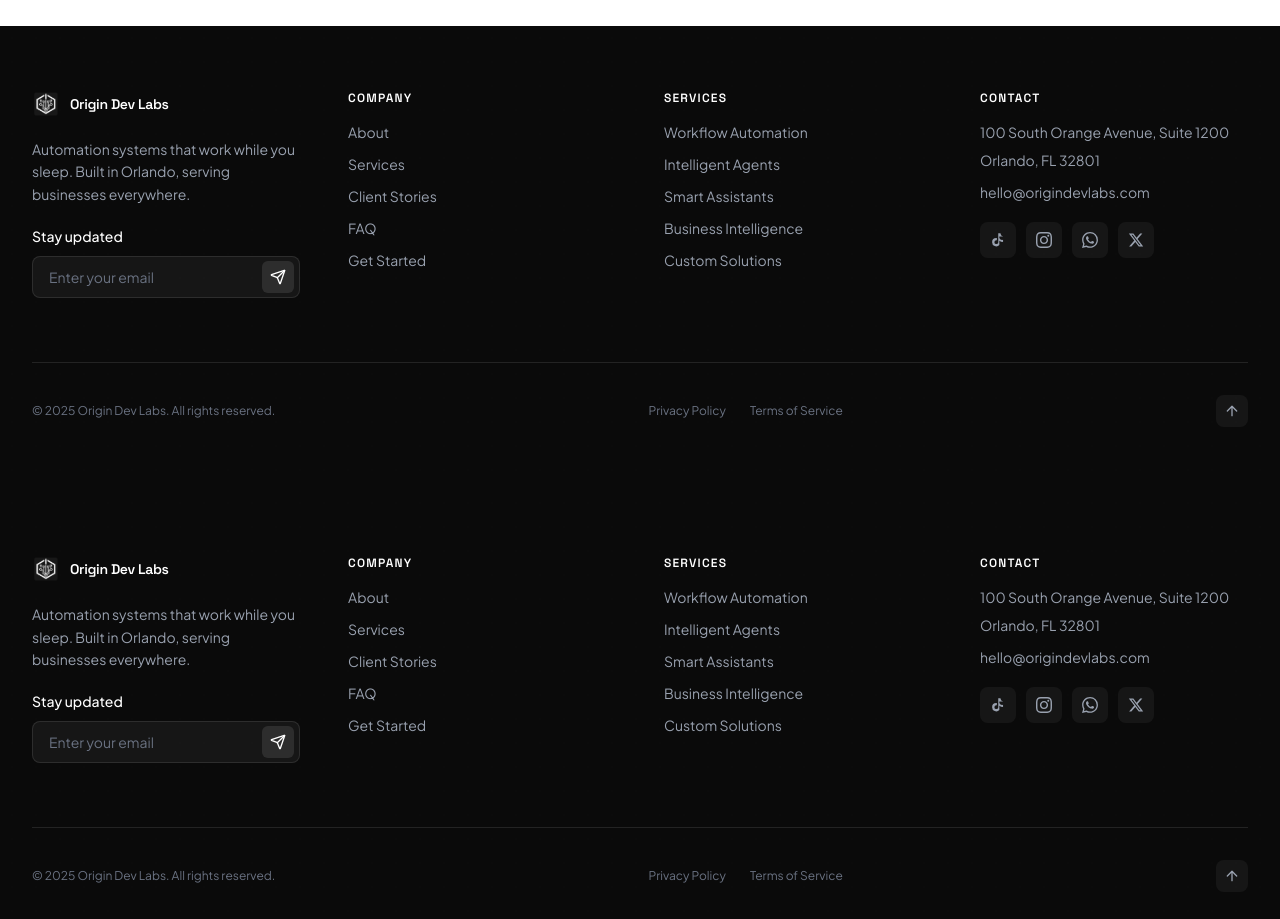
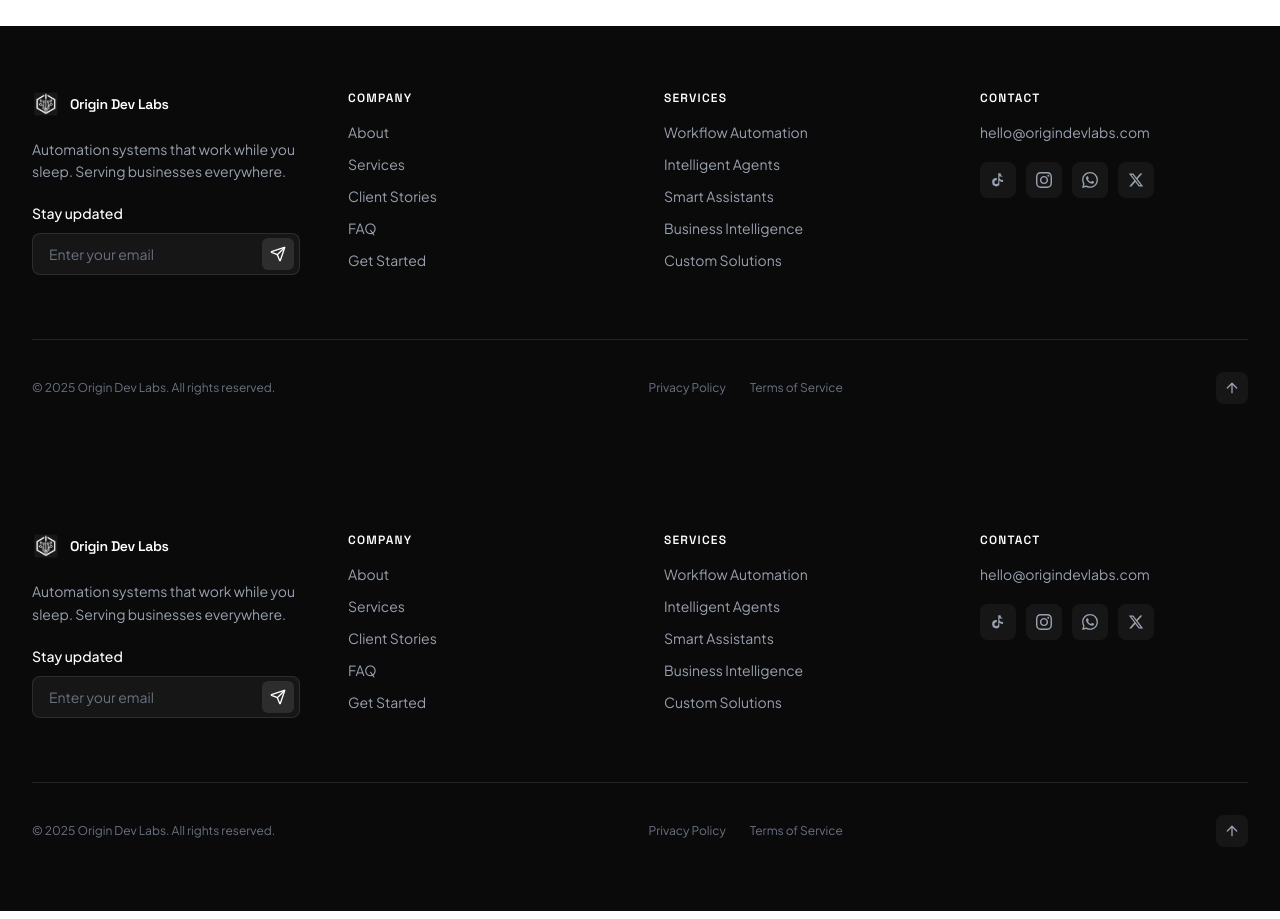
Before and after one commit to origindevlabs-beep/OriginDevLabs, a Next.js app: page /faq in a window 1280 px wide. Shown: the part 1340-2259 px from the top of the page. Built offline with nearby package versions, Linux system fonts and the light colour scheme.

Commit message:
f8e89aff-7c97-43c5-958e-dc455e3ca86e

```diff
--- a/src/app/about/layout.tsx
+++ b/src/app/about/layout.tsx
@@ -1,7 +1,7 @@
 import type { Metadata } from "next"
 
 export const metadata: Metadata = {
-  title: "About Origin Dev Labs | Our Story & Mission | Orlando, FL",
+  title: "About Origin Dev Labs | Our Story & Mission",
   description: "Learn about Origin Dev Labs — our mission to make automation practical for every business, our core values, and where we're headed.",
 }
 
--- a/src/app/get-started/layout.tsx
+++ b/src/app/get-started/layout.tsx
@@ -1,7 +1,7 @@
 import type { Metadata } from "next"
 
 export const metadata: Metadata = {
-  title: "Get Started | Free Automation Consultation | Origin Dev Labs | Orlando, FL",
+  title: "Get Started | Free Automation Consultation | Origin Dev Labs",
   description: "Ready to automate your business? Tell us about your project and get a free consultation within 24 hours.",
 }
 
--- a/src/app/layout.tsx
+++ b/src/app/layout.tsx
@@ -33,14 +33,6 @@ const organizationSchema = {
   description:
     "Origin Dev Labs builds automation systems, AI-powered chatbots, smart assistants, business intelligence dashboards, custom websites, and software that save businesses time and money.",
   email: "hello@origindevlabs.com",
-  address: {
-    "@type": "PostalAddress",
-    streetAddress: "100 South Orange Avenue, Suite 1200",
-    addressLocality: "Orlando",
-    addressRegion: "FL",
-    postalCode: "32801",
-    addressCountry: "US",
-  },
   sameAs: [
     "https://tiktok.com/@origindevlabs",
     "https://instagram.com/origindevlabs",
@@ -68,9 +60,9 @@ const webSiteSchema = {
 
 export const metadata: Metadata = {
   metadataBase: new URL("https://origindevlabs.com"),
-  title: "Origin Dev Labs | Automation Systems That Work While You Sleep | Orlando, FL",
+  title: "Origin Dev Labs | Automation Systems That Work While You Sleep",
   description:
-    "Origin Dev Labs builds automation systems, AI-powered chatbots, smart assistants, business intelligence dashboards, custom websites, and software that save businesses time and money. Based in Orlando, FL. Free consultation.",
+    "Origin Dev Labs builds automation systems, AI-powered chatbots, smart assistants, business intelligence dashboards, custom websites, and software that save businesses time and money. Free consultation.",
   icons: {
     icon: "/favicon.ico",
     apple: "/apple-touch-icon.png",
@@ -89,8 +81,6 @@ export const metadata: Metadata = {
     "custom software development",
     "SaaS development",
     "MVP development",
-    "Orlando",
-    "Florida",
     "Origin Dev Labs",
     "custom solutions",
     "automation consulting",
--- a/src/components/sections/FooterSection.tsx
+++ b/src/components/sections/FooterSection.tsx
@@ -124,7 +124,7 @@ export default function FooterSection() {
             </a>
 
             <p className="text-sm leading-relaxed text-gray-400">
-              Automation systems that work while you sleep. Built in Orlando, serving businesses everywhere.
+              Automation systems that work while you sleep. Serving businesses everywhere.
             </p>
 
             {/* Newsletter form */}
@@ -223,9 +223,7 @@ export default function FooterSection() {
               Contact
             </h3>
             <address className="space-y-2 text-sm not-italic text-gray-400">
-              <p>100 South Orange Avenue, Suite 1200</p>
-              <p>Orlando, FL 32801</p>
-              <p className="pt-1">
+              <p>
                 <a
                   href="mailto:hello@origindevlabs.com"
                   className="transition-colors hover:text-white"
```
Also changed, not shown: public/humans.txt, public/llms.txt, src/app/llms-full.txt, src/app/llms.txt.
